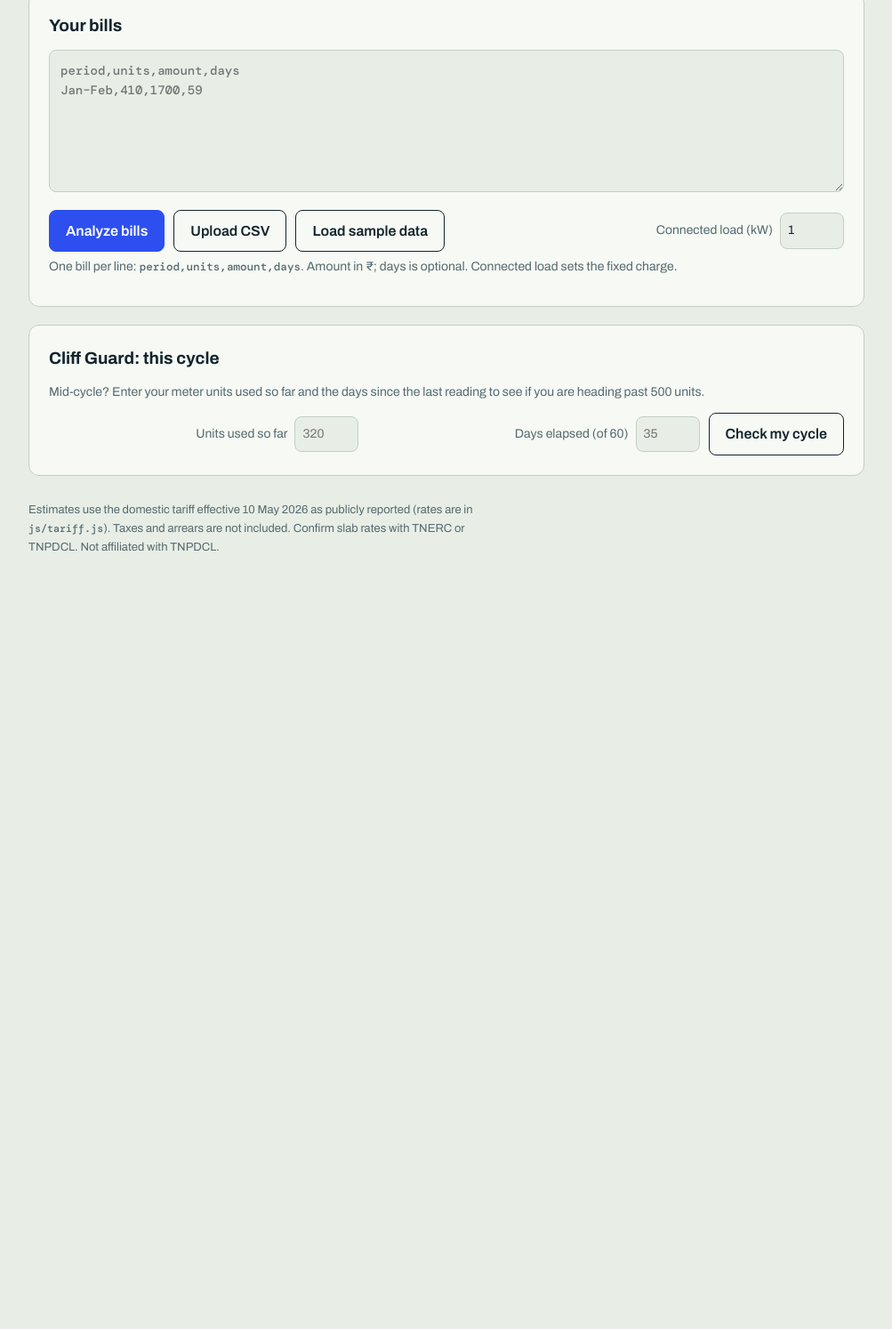
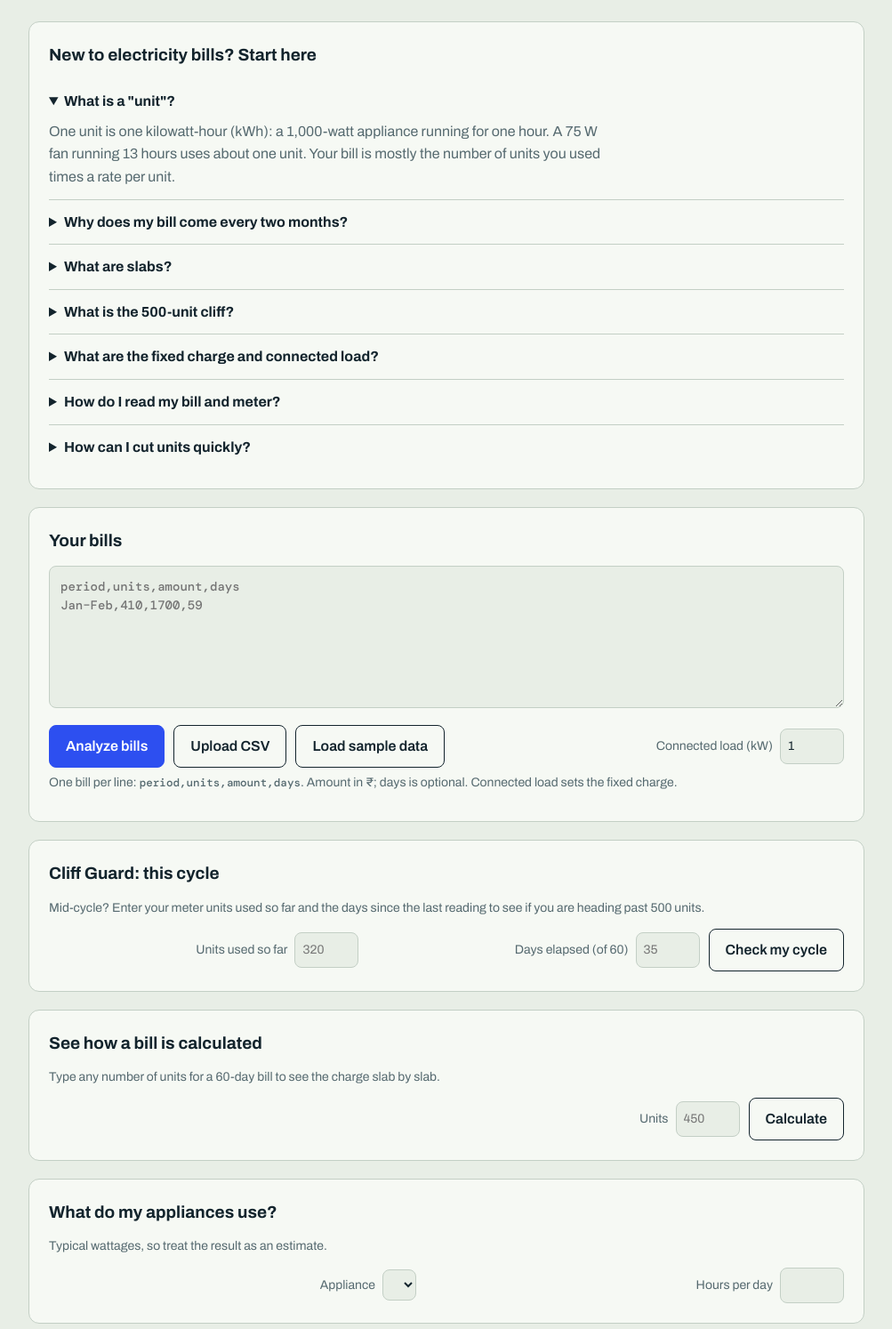
Before and after one commit to moniishh17/electricity-bill-spike-analyzer, a website with bundled scripts: page index.html in a window 1280 px wide. Shown: the part 486-1980 px from the top of the page at 89% size, without its empty margins (138-1141 px from the left). Before the commit the page ends 1183 px from the top, so only its background shows below. Built offline with nearby package versions, Linux system fonts and the light colour scheme.

Commit message:
Initial commit: BillSpike TN electricity bill analyzer

```diff
--- a/index.html
+++ b/index.html
@@ -11,9 +11,10 @@
 </head>
 <body>
 <main>
-  <nav class="topbar"><strong>BillSpike</strong><span class="badge">TNPDCL · LT-IA Domestic · bi-monthly billing</span></nav>
+  <nav class="topbar"><strong>BillSpike</strong><span class="links"><a href="#guide">Guide</a><a href="#analyze">Analyze</a><a href="#planner">Cliff Guard</a><a href="#learn">Calculator</a></span></nav>
   <header class="hero">
     <div>
+      <p class="eyebrow">TNPDCL · LT-IA Domestic · bi-monthly billing</p>
       <h1>Why did my electricity bill spike?</h1>
       <p class="lead">Enter your bi-monthly bills. BillSpike finds the unusual ones, checks each against the Tamil Nadu slab tariff, and shows when you crossed the 500-unit line. It runs in your browser; nothing is uploaded.</p>
     </div>
@@ -24,7 +25,17 @@
       <p class="meter-foot" id="meterSub">Waiting for your bills</p>
     </div>
   </header>
-  <section>
+  <section id="guide">
+    <h2>New to electricity bills? Start here</h2>
+    <details open><summary>What is a "unit"?</summary><p>One unit is one kilowatt-hour (kWh): a 1,000-watt appliance running for one hour. A 75 W fan running 13 hours uses about one unit. Your bill is mostly the number of units you used times a rate per unit.</p></details>
+    <details><summary>Why does my bill come every two months?</summary><p>TNPDCL reads domestic meters about every two months, so each bill covers roughly 60 days. That is why this tool compares your bills per bi-monthly period and asks for the number of days.</p></details>
+    <details><summary>What are slabs?</summary><p>Units are charged in bands. Only the units inside each band pay that band's rate, not the whole bill. For example, the first free units cost nothing, the next band costs ₹4.70 per unit, and so on. Use the calculator below to see this line by line.</p></details>
+    <details><summary>What is the 500-unit cliff?</summary><p>As publicly reported for the scheme effective 10 May 2026, a bill of 500 units or less gets the first 200 units free. Above 500, only the first 100 are free and extra units fall in higher slabs (₹8.40 and up). So going from 500 to 501 units makes the bill jump, which is why a small rise in usage can look like a big spike.</p></details>
+    <details><summary>What are the fixed charge and connected load?</summary><p>Besides units, there is a small fixed charge per bill that depends on your connected (sanctioned) load in kW, which is printed on your bill. Enter it in the tools below; most homes are 1 to 3 kW.</p></details>
+    <details><summary>How do I read my bill and meter?</summary><p>Find the previous and present meter readings on your bill. The difference is the units used. Check that the dates are about 60 days apart. If the reading looks wrong or marked as estimated, compare it with the number on your meter. Also look for arrears from earlier bills, since they raise the total without any extra usage.</p></details>
+    <details><summary>How can I cut units quickly?</summary><p>Set the AC to 24 to 26 °C, switch off standby devices, use LED bulbs, run the geyser on a timer, and keep the fridge door seals and coils clean. Use the appliance estimator below to see which devices matter most.</p></details>
+  </section>
+  <section id="analyze">
     <h2>Your bills</h2>
     <textarea id="input" aria-label="Bill data as CSV" spellcheck="false" placeholder="period,units,amount,days&#10;Jan–Feb,410,1700,59"></textarea>
     <div class="row">
@@ -36,7 +47,7 @@
     <p class="hint">One bill per line: <code>period,units,amount,days</code>. Amount in ₹; days is optional. Connected load sets the fixed charge.</p>
     <p class="err" id="err" role="alert"></p>
   </section>
-  <section>
+  <section id="planner">
     <h2>Cliff Guard: this cycle</h2>
     <p class="hint">Mid-cycle? Enter your meter units used so far and the days since the last reading to see if you are heading past 500 units.</p>
     <div class="row">
@@ -52,6 +63,18 @@
     <section><h2>Bill by bill</h2><div class="scroll"><table id="table"></table></div></section>
     <section><h2>What to check</h2><ul id="reasons"></ul></section>
   </div>
+  <section id="learn">
+    <h2>See how a bill is calculated</h2>
+    <p class="hint">Type any number of units for a 60-day bill to see the charge slab by slab.</p>
+    <div class="row"><label class="kw">Units <input type="number" id="bd-units" min="0" step="1" placeholder="450"></label><button id="bd-go">Calculate</button></div>
+    <div id="bd" aria-live="polite"></div>
+  </section>
+  <section>
+    <h2>What do my appliances use?</h2>
+    <p class="hint">Typical wattages, so treat the result as an estimate.</p>
+    <div class="row"><label class="kw">Appliance <select id="ap"></select></label><label class="kw">Hours per day <input type="number" id="ap-hours" min="0" max="24" step="0.5"></label></div>
+    <div id="ap-out" aria-live="polite"></div>
+  </section>
   <footer>Estimates use the domestic tariff effective 10 May 2026 as publicly reported (rates are in <code>js/tariff.js</code>). Taxes and arrears are not included. Confirm slab rates with TNERC or TNPDCL. Not affiliated with TNPDCL.</footer>
 </main>
 <script type="module" src="js/main.js"></script>
```
